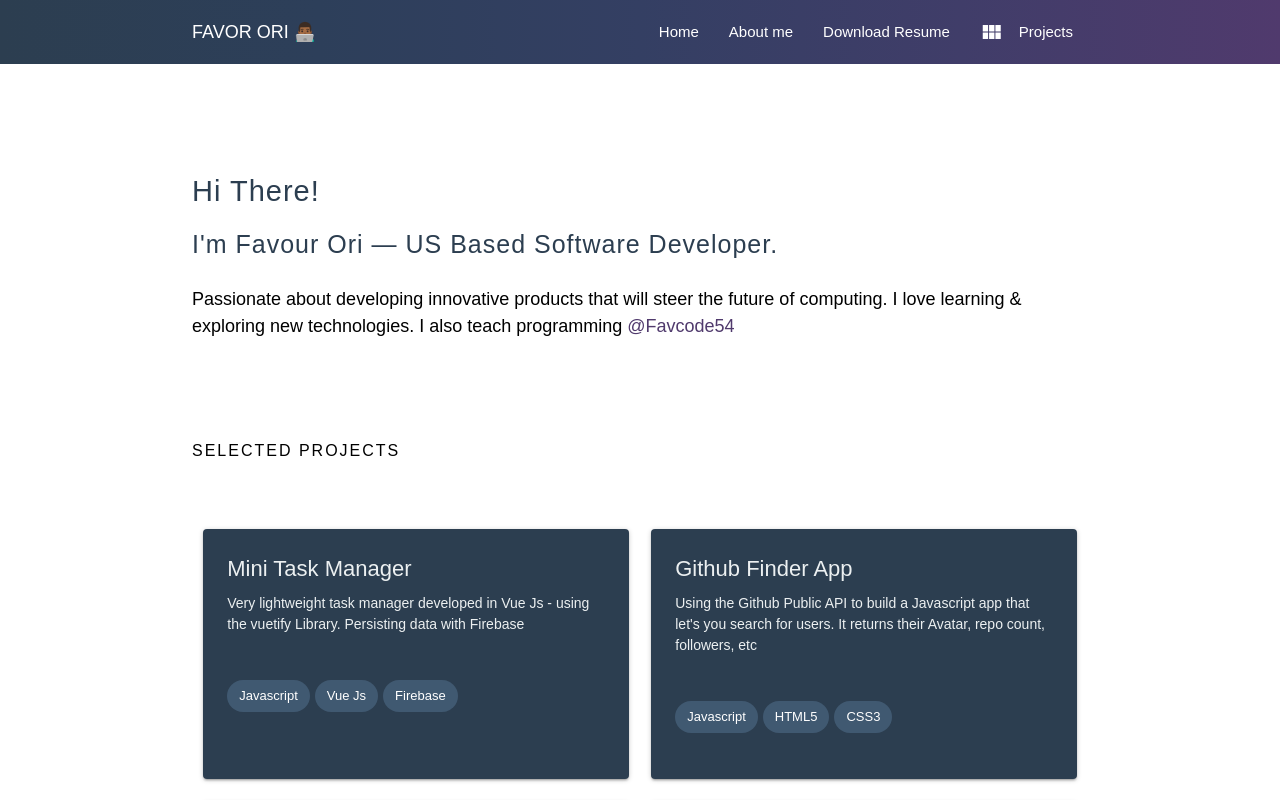
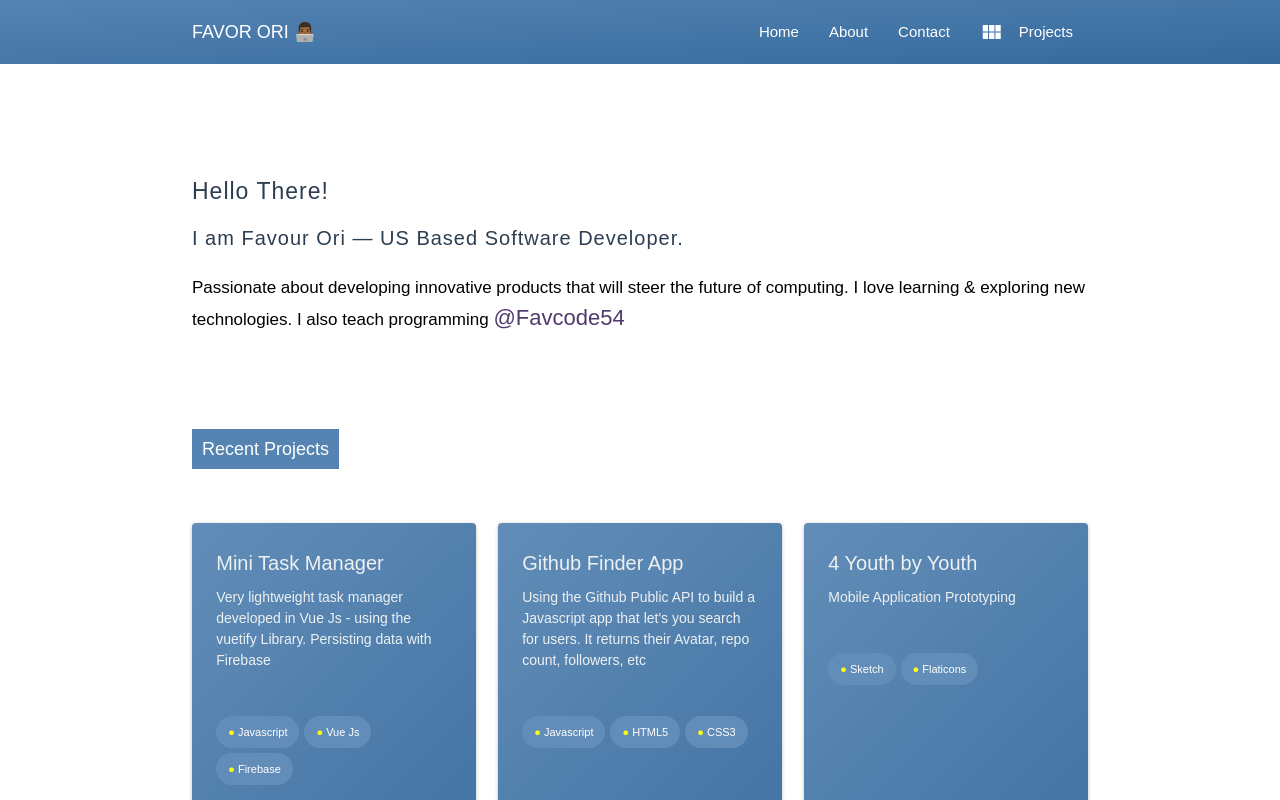
Before and after one commit to favourori/Personal-website-v2, a Vue app: page / in a window 1280 px wide. Shown: the top 800 px of the page. Built offline with nearby package versions, Linux system fonts and the light colour scheme; a web font is replaced by a local one.

Commit message:
few tweaks - colors, fontsizes, etc

```diff
--- a/src/components/HomeProject.vue
+++ b/src/components/HomeProject.vue
@@ -1,23 +1,24 @@
 <template>
   <div class="project" style=" z-depth-0 ; margin-left: 0">
-    <div class="row">
-      <div class="col s12 m6" v-for="(project, index) in projects" :key="index">
+    <br/>
+    <div class="row" style=" margin-left: -11px; margin-right: -11px">
+      <div class="col s12 m4 l4" v-for="(project, index) in projects" :key="index">
         <a v-bind:href="projects[index].projectLink" target="blank">
           <div
             class="card z-depth-1 projectCard hoverable "
-            style="color:black; border-radius: 0px; border-radius: 4px; "
+            style="color:black;  border-radius: 4px; "
           >
             <div class="card-content" style="color:#ecf0f1">
-              <span class="card-title" style="font-size: 22px">{{projects[index].title}}</span>
+              <span class="card-title" style="font-size: 20px">{{projects[index].title}}</span>
               <p style="font-size: 14px; font-weight: 100">{{projects[index].desc}}</p>
               <br>
               <br>
               <span
                 class="chip hoverable"
-                style="color:white; background: #405971"
+                style="color:white; font-size: 11px; background: #5584B2"
                 v-for="(tool, index) in projects[index].tech"
                 :key="index"
-              >{{tool}}</span>
+              ><span style="color: yellow"> ● </span> {{tool}}</span>
             </div>
           </div>
         </a>
@@ -26,12 +27,17 @@
 
     <br>
     <br>
+<br/>
+<br/>
+<br/>
 
-    <center>
-      <p style="color: grey">© 2019 FAVOUR ORI</p>
-    </center>
+
+      <p style="color: grey; font-size: 14px"> Designed with ❤️ by  Favour Ori &nbsp;&nbsp; - &nbsp;&nbsp;© 2019 All Rights Reserved  &nbsp;&nbsp; - &nbsp;&nbsp; About  ● Contact  ●  Resume</p>
+
 
     <br>
+
+
   </div>
 </template>
 
@@ -99,11 +105,28 @@ export default {
   background-position: center;
   background-repeat: no-repeat;
   margin-bottom: 30px;
+
 }
 .projectCard {
-  background: #2c3e50;
+  background-image: linear-gradient(to left top, #356a9e, #3d70a3, #4577a8, #4d7dad, #5584b2);
   color: white;
-  height: 250px;
+  height: 280px;
+  opacity: 0.92;
+
+
+
+
+
+}
+
+.projectCard:hover{
+background-image: linear-gradient(to right top, #356a9e, #3d70a3, #4577a8, #4d7dad, #5584b2);
+  color: white;
+  height: 280px;
+  opacity: 1;
+
+
+
 }
 
 .project-image {
@@ -118,4 +141,8 @@ export default {
 .btn:hover {
   background: red;
 }
+
+
+
+
 </style>
--- a/src/components/NavBar.vue
+++ b/src/components/NavBar.vue
@@ -2,14 +2,15 @@
 <div class="navbar-fixed">
 
     <nav class="navColor z-depth-0 ">
+
         <div class="container">
     <div class="nav-wrapper ">
       <a href="#" class="brand-logo main-logo" style="font-size: 18px; font-weight: 300">FAVOR ORI 👨🏾‍💻 </a>
       <ul class="right hide-on-med-and-down">
         <li>  <router-link to="/">  Home </router-link>  </li>
 
-        <li> <router-link to="/about"> About me</router-link></li>
-         <li> <router-link to="/resume"> Download Resume</router-link></li>
+        <li> <router-link to="/about"> About </router-link></li>
+         <li> <router-link to="/resume"> Contact </router-link></li>
          <li> <router-link to="/projects"> <i class="material-icons left">view_module</i>Projects</router-link></li>
 
       </ul>
@@ -30,7 +31,7 @@ export default {
 
 <style>
 .navColor{
-   background-image: linear-gradient(to right, #2c3e50, #2d3f5a, #343f63, #403d69, #503a6d);
+  background-image: linear-gradient(to left top, #356a9e, #3d70a3, #4577a8, #4d7dad, #5584b2);
 }
 
 </style>
--- a/src/views/About.vue
+++ b/src/views/About.vue
@@ -1,12 +1,12 @@
 <template>
 
- <div class="container main animated fadeInUp">
+ <div class="container main ">
 
    <div class="row">
       <div class="col s12 m4">
           <div class="row">
     <div class="col s12 m12">
-      <div class="card">
+      <div class="card z-depth-0">
         <div class="card-image">
           <img src="../assets/images/avatar.jpg">
 
@@ -20,7 +20,7 @@
 
 </div>
 
-      <div class="col s12 m8 ">I am a full stack developer Passionate about developing innovative products that will steer the future of computing. I love learning & exploring new technologies. I also teach programming @Favcode54
+      <div class="col s12 m8  animated fadeInUp">I am a full stack developer Passionate about developing innovative products that will steer the future of computing. I love learning & exploring new technologies. I also teach programming @Favcode54
 
         <br/>
 
@@ -30,14 +30,15 @@
     </div>
 <br/>
 
-     <h5 style="font-size: 20px; font-weight: 400">Tools & Technologies:</h5>   <br/>
-     <div> <span style=" background: rgb(64, 89, 113)" class="chip " v-for="(tool, index) in tools" :key="index"> {{tool}}</span>
+     <p style="font-size: 20px; font-weight: 300">Tools & Technologies:</p>
+     <div> <span style=" background: #4d6e8e" class="chip animated fadeInUp" v-for="(tool, index) in tools" :key="index"> {{tool}}</span>
 
 
      </div>
 
-     <br/><br/><br/><br/><br/>
-
+     <br/><br/><br/>
+      <p style="color: grey; font-size: 14px"> Designed with ❤️ by  Favour Ori &nbsp;&nbsp; - &nbsp;&nbsp;© 2019 All Rights Reserved  &nbsp;&nbsp; - &nbsp;&nbsp; About  ● Contact  ●  Resume</p>
+<br/>
  </div>
 </template>
 
@@ -48,7 +49,7 @@ export default {
 
   data(){
     return{
-      tools : ["Node Js", "Express", "Vue Js", "HTML5 & CSS3", "Git & Github", "Sketch", "IBM Watson","AJAX", "Java", "Learning React & GraphQL"]
+      tools : ["Node Js", "Express", "Vue", "HTML5 & CSS3", "Git & Github", "Sketch", "IBM Watson","Python", "Java", "Adobe XD", "React & GraphQL"]
     }
   }
 }
--- a/src/views/Home.vue
+++ b/src/views/Home.vue
@@ -1,22 +1,23 @@
 <template>
   <div class="home container">
-    <p class="hello pSpecial animated fadeInUp">Hi There!</p>
-    <p class="intro pSpecial animated fadeInUp">
-      I'm Favour Ori —
+    <p class="hello pSpecial animated fadeInUp">Hello There!</p>
+    <p class="intro pSpecial animated fadeInUp" style="font-size: 20px">
+      I am <span style="font-weight: 400">Favour Ori</span> —
       <b>US</b> Based
       <b>Software</b> Developer.
     </p>
     <p class="desc animated fadeInUp">
-      Passionate about developing innovative products that will steer the future of computing. I love learning & exploring new technologies. I also teach programming
+     Passionate about developing innovative products that will steer the future of computing. I love learning & exploring new technologies. I also teach programming
       <span
-        style="color:#503A6D"
-      ><b>@Favcode54</b></span>
+        style="color:#503A6D; font-size: 22px"
+      ><b>@Favcode54</b></span> <br/>
+
     </p>
     <br>
     <br>
     <br>
 
-    <h5 style="color: black; font-size: 16px; font-weight: 400;  " class="animated fadeInUp">SELECTED PROJECTS</h5> <br/>
+    <p style="color: black; font-size: 18px; font-weight: 100;   " class="animated fadeInUp"> <span style="    background: #5584B2; color: white ; padding: 10px 10px;  ">Recent Projects </span></p>
 
     <HomeProject class="animated fadeInUp"/>
   </div>
@@ -48,7 +49,7 @@ export default {
   color: #2c3e50;
 }
 .hello {
-  font-size: 29px;
+  font-size: 23px;
   font-weight: 300;
   letter-spacing: 1px;
 }
@@ -63,7 +64,7 @@ export default {
   color: black;
   font-weight: 300;
 
-  font-size: 18px;
+  font-size: 17px;
 }
 
 h1,
```
